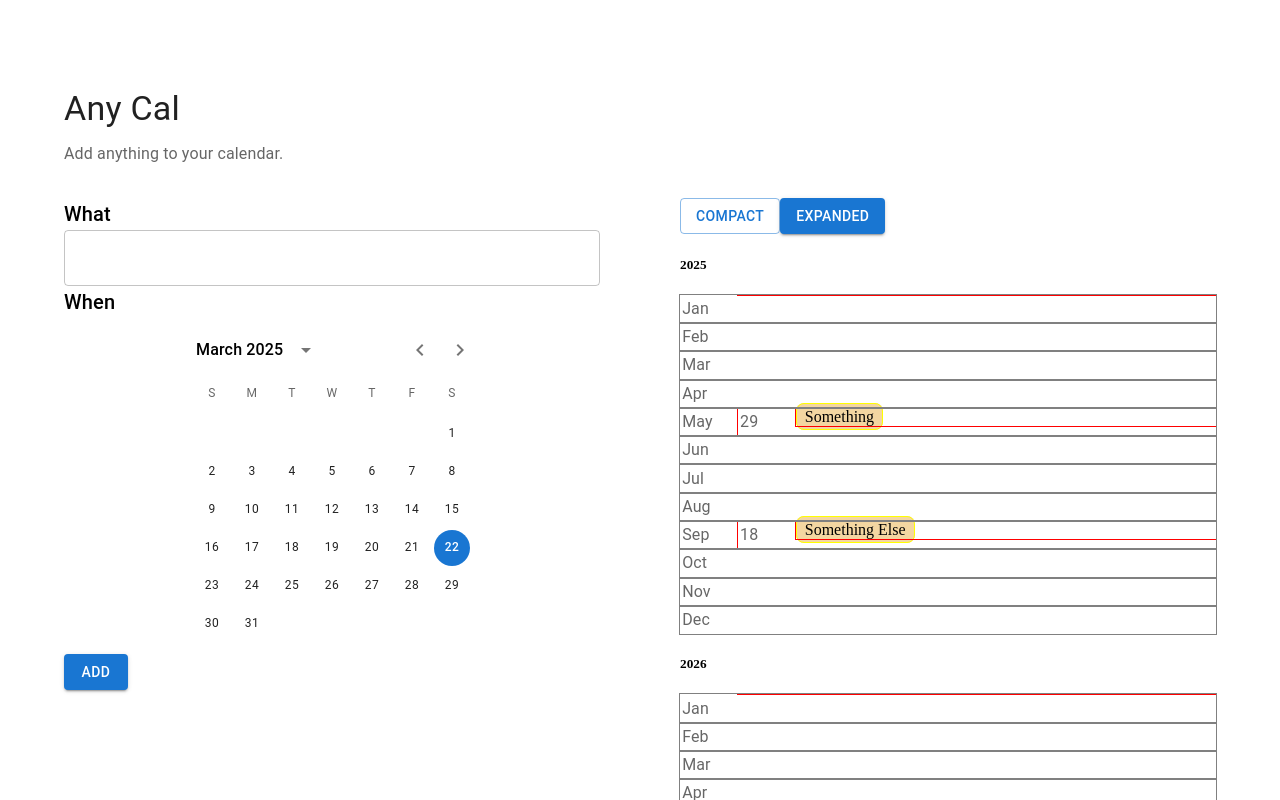
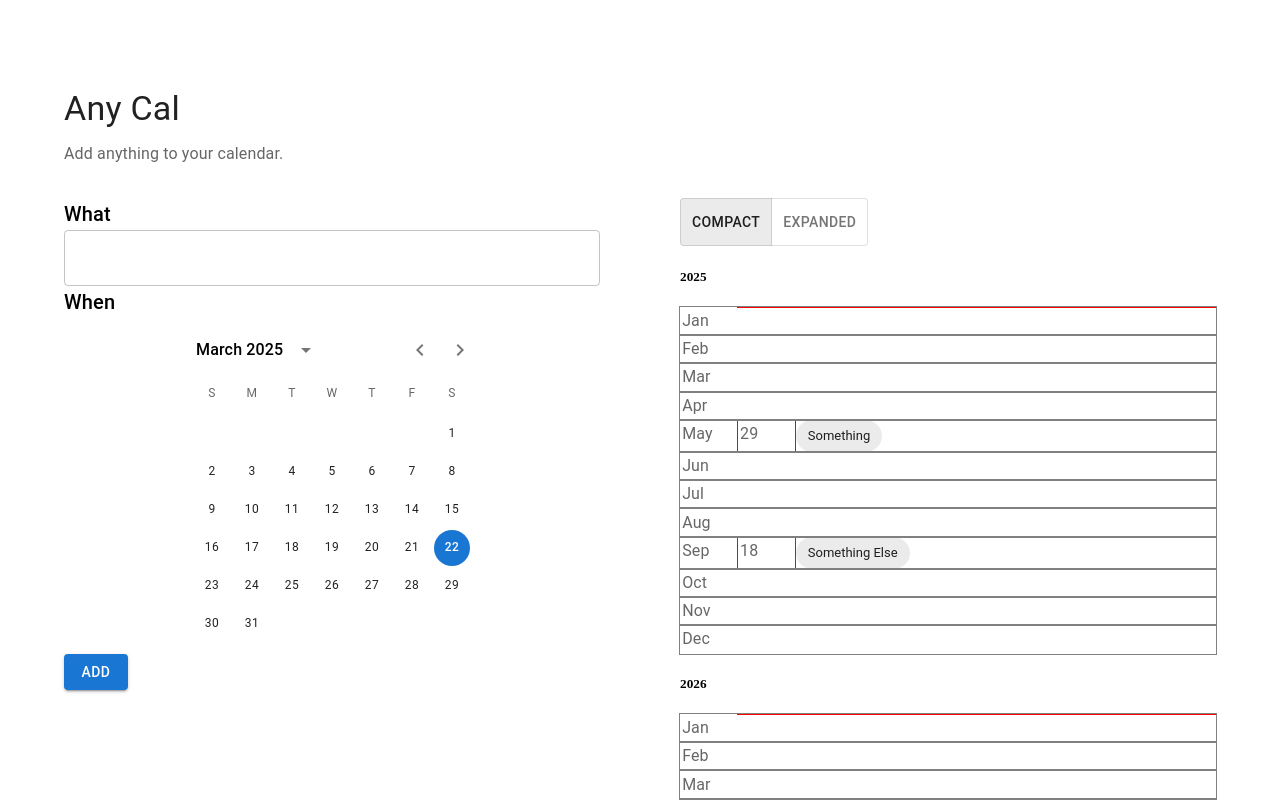
Before and after one commit to IgorNadj/anycal, a React (Vite) app: page / in a window 1280 px wide. Shown: the top 800 px of the page. Built offline with nearby package versions, Linux system fonts and the light colour scheme.

Commit message:
Use chip, toggle button from mui

```diff
--- a/src/components/calendar/Header.tsx
+++ b/src/components/calendar/Header.tsx
@@ -1,23 +1,21 @@
-import { Button } from "@mui/material";
+import { ToggleButton, ToggleButtonGroup } from "@mui/material";
 import { useContext } from "react";
 import { CalendarContext } from "./state/CalendarContext.tsx";
 
 export const Header = () => {
   const ctx = useContext(CalendarContext);
+  const { setViewMode } = ctx;
+
   return (
     <>
-      <Button
-        variant={ctx.viewMode === "compact" ? "outlined" : "contained"}
-        onClick={() => ctx.setViewMode("compact")}
+      <ToggleButtonGroup
+        value={ctx.viewMode}
+        exclusive
+        onChange={(e, nextViewMode) => setViewMode(nextViewMode)}
       >
-        Compact
-      </Button>
-      <Button
-        variant={ctx.viewMode === "expanded" ? "outlined" : "contained"}
-        onClick={() => ctx.setViewMode("expanded")}
-      >
-        Expanded
-      </Button>
+        <ToggleButton value="compact">Compact</ToggleButton>
+        <ToggleButton value="expanded">Expanded</ToggleButton>
+      </ToggleButtonGroup>
     </>
   );
 };
--- a/src/components/calendar/ThingInCal.tsx
+++ b/src/components/calendar/ThingInCal.tsx
@@ -1,13 +1,6 @@
 import { Thing } from "../../types/types.ts";
-import styled from "styled-components";
-
-const StyledThingInCal = styled.span`
-  border: 1px solid yellow;
-  background: #f3d6a1;
-  padding: 0.25em 0.5em;
-  border-radius: 0.5em;
-`;
+import { Chip } from "@mui/material";
 
 export const ThingInCal = ({ thing }: { thing: Thing }) => (
-  <StyledThingInCal key={thing.uuid}>{thing.name}</StyledThingInCal>
+  <Chip label={thing.name} />
 );
```
